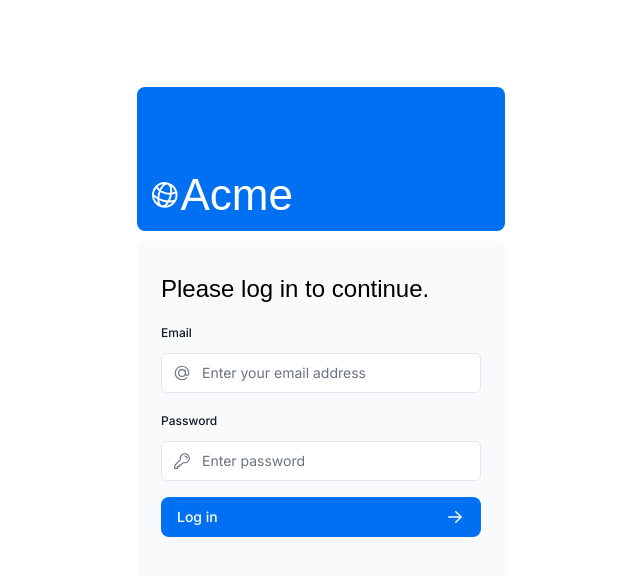
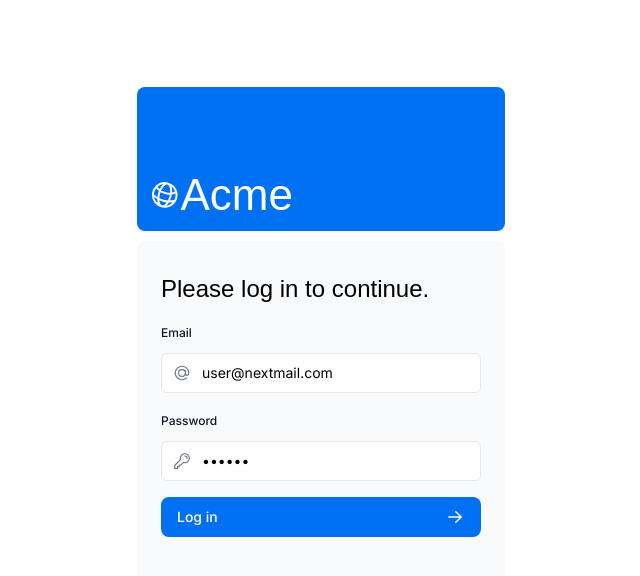
Before and after one commit to jmvsevilleja/nextjs-dashboard, a Next.js app: page /login in a window 1280 px wide. Shown: the top 576 px of the page, without its empty margins (319-959 px from the left). Built offline with nearby package versions, Linux system fonts and the light colour scheme; a web font is replaced by a local one.

Commit message:
added login value for demo

```diff
--- a/app/ui/login-form.tsx
+++ b/app/ui/login-form.tsx
@@ -41,6 +41,7 @@ export default function LoginForm() {
                 type="email"
                 name="email"
                 placeholder="Enter your email address"
+                value="user@nextmail.com"
                 required
               />
               <AtSymbolIcon className="pointer-events-none absolute left-3 top-1/2 h-[18px] w-[18px] -translate-y-1/2 text-gray-500 peer-focus:text-gray-900" />
@@ -60,6 +61,7 @@ export default function LoginForm() {
                 type="password"
                 name="password"
                 placeholder="Enter password"
+                value="123456"
                 required
                 minLength={6}
               />
```
